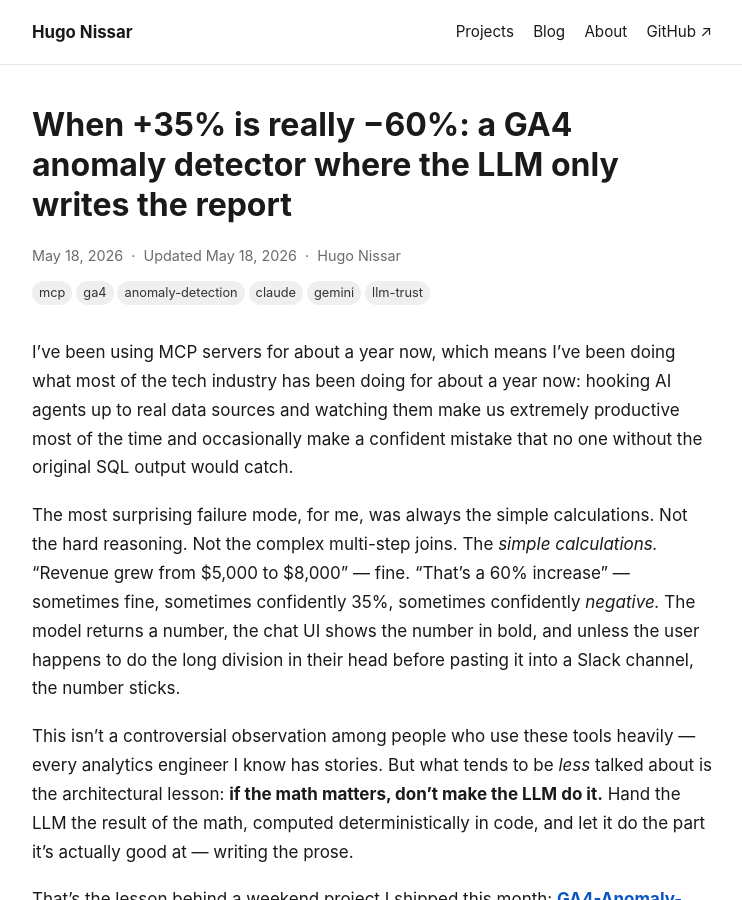
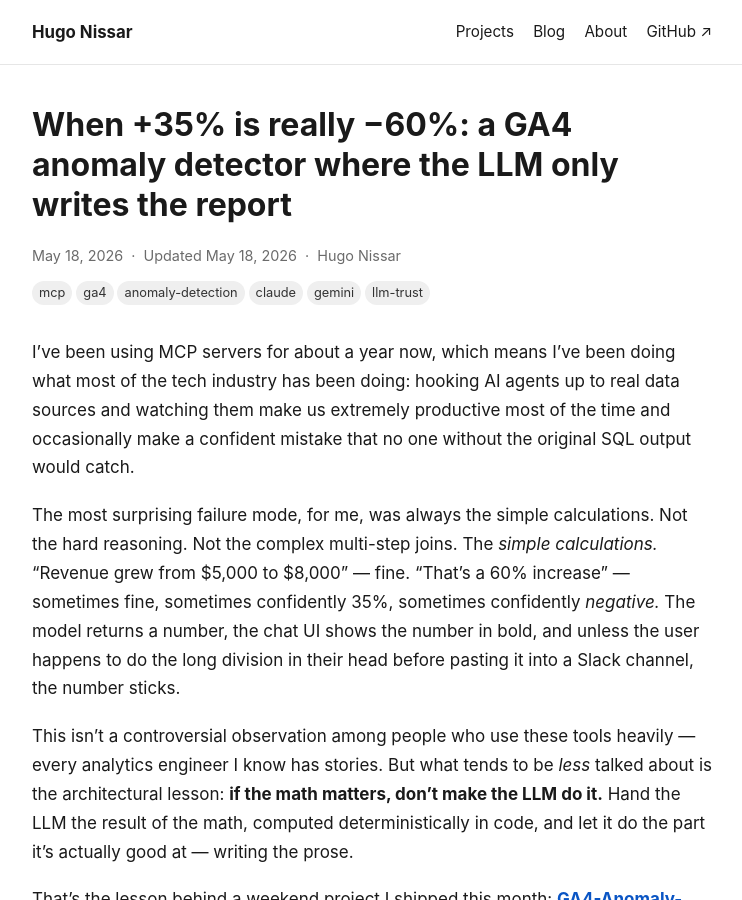
Before and after one commit to hugonissar/hugonissar.github.io, a Jekyll site: the page built from _posts/2026-05-18-ga4-anomaly-detector.md, in a window 1280 px wide and 900 px high. Shown: the whole window, without its empty margins (268-1010 px from the left). Built offline with Jekyll 4.4.1, drawn with Linux system fonts in a browser that asks for light colours.

Commit message:
Fix wording in GA4 anomaly detector post

```diff
--- a/_posts/2026-05-18-ga4-anomaly-detector.md
+++ b/_posts/2026-05-18-ga4-anomaly-detector.md
@@ -21,7 +21,7 @@ excerpt: >-
 ---
 
 I've been using MCP servers for about a year now, which means I've been
-doing what most of the tech industry has been doing for about a year now:
+doing what most of the tech industry has been doing:
 hooking AI agents up to real data sources and watching them make us
 extremely productive most of the time and occasionally make a confident
 mistake that no one without the original SQL output would catch.
```
